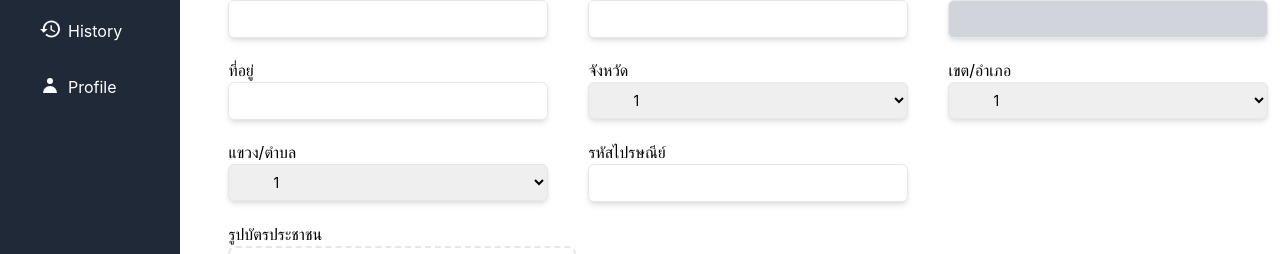
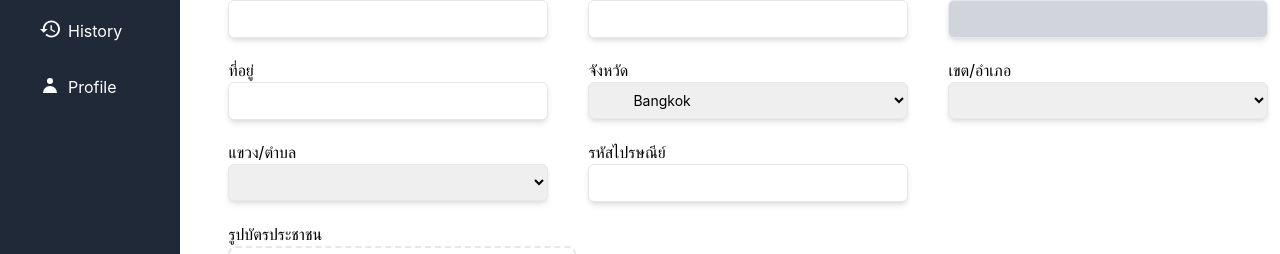
Before and after one commit to Fahlalla/workingrecord-fe, a React (Create React App) app: page /profile in a window 1280 px wide. Shown: the part 122-376 px from the top of the page. Built offline with nearby package versions, Linux system fonts and the light colour scheme.

Commit message:
Update dropdown

```diff
--- a/src/Component/Profile/DropdownInput.js
+++ b/src/Component/Profile/DropdownInput.js
@@ -1,13 +1,17 @@
-const DropdownInput = ({ label, option }) => {
+const DropdownInput = ({ label, options }) => {
+  let optionList =
+    options.length > 0 &&
+    options.map((item, i) => {
+      return <option>{item.value}</option>;
+    });
+
   return (
     <div className="flex-col">
       <div>{label}</div>
       <select
         className={`py-2 pl-10 text-sm text-black shadow-md border border-gray-200 rounded-md w-80 focus:border-light-blue-500 focus:ring-1 focus:ring-light-blue-500 focus:outline-none`}
       >
-        <option value="">1</option>
-        <option value="">1</option>
-        <option value="">1</option>
+        {optionList}
       </select>
     </div>
   );
--- a/src/Component/Profile/PersonalInfo.js
+++ b/src/Component/Profile/PersonalInfo.js
@@ -3,6 +3,11 @@ import UploadFile from "./UploadFile.js";
 import DropdownInput from "./DropdownInput.js";
 
 const PersonalInfo = () => {
+  const province = [
+    { value: "Bangkok" },
+    { value: "Khon Kaen" },
+    { value: "Nan" },
+  ];
   return (
     <div className="flex h-auto">
       <div className="flex-col space-y-5">
@@ -18,11 +23,11 @@ const PersonalInfo = () => {
         </div>
         <div className="flex space-x-10">
           <ProfileInput label="ที่อยู่" />
-          <DropdownInput label="จังหวัด" />
-          <DropdownInput label="เขต/อำเภอ" />
+          <DropdownInput label="จังหวัด" options={province} />
+          <DropdownInput label="เขต/อำเภอ" options={[]} />
         </div>
         <div className="flex space-x-10">
-          <DropdownInput label="แขวง/ตำบล" />
+          <DropdownInput label="แขวง/ตำบล" options={[]} />
           <ProfileInput label="รหัสไปรษณีย์" />
         </div>
         <div className="flex space-x-10">
```
